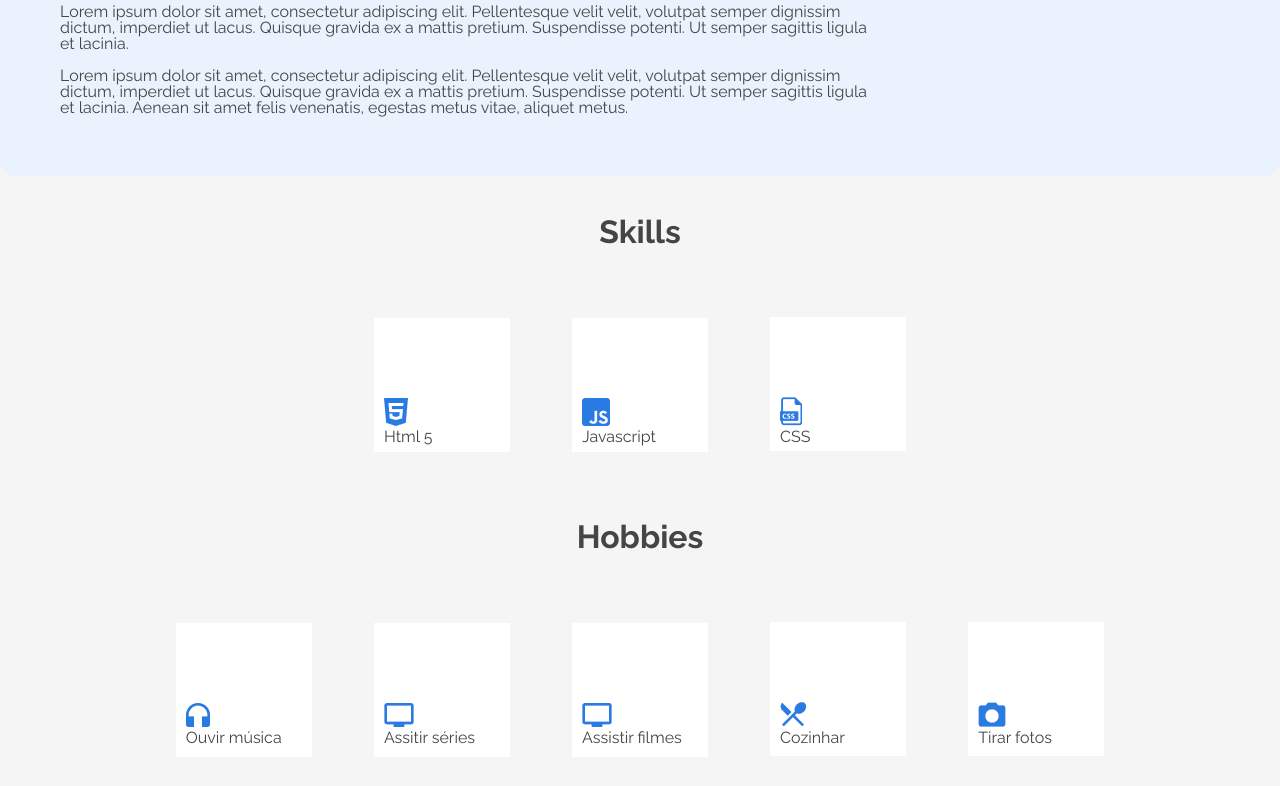
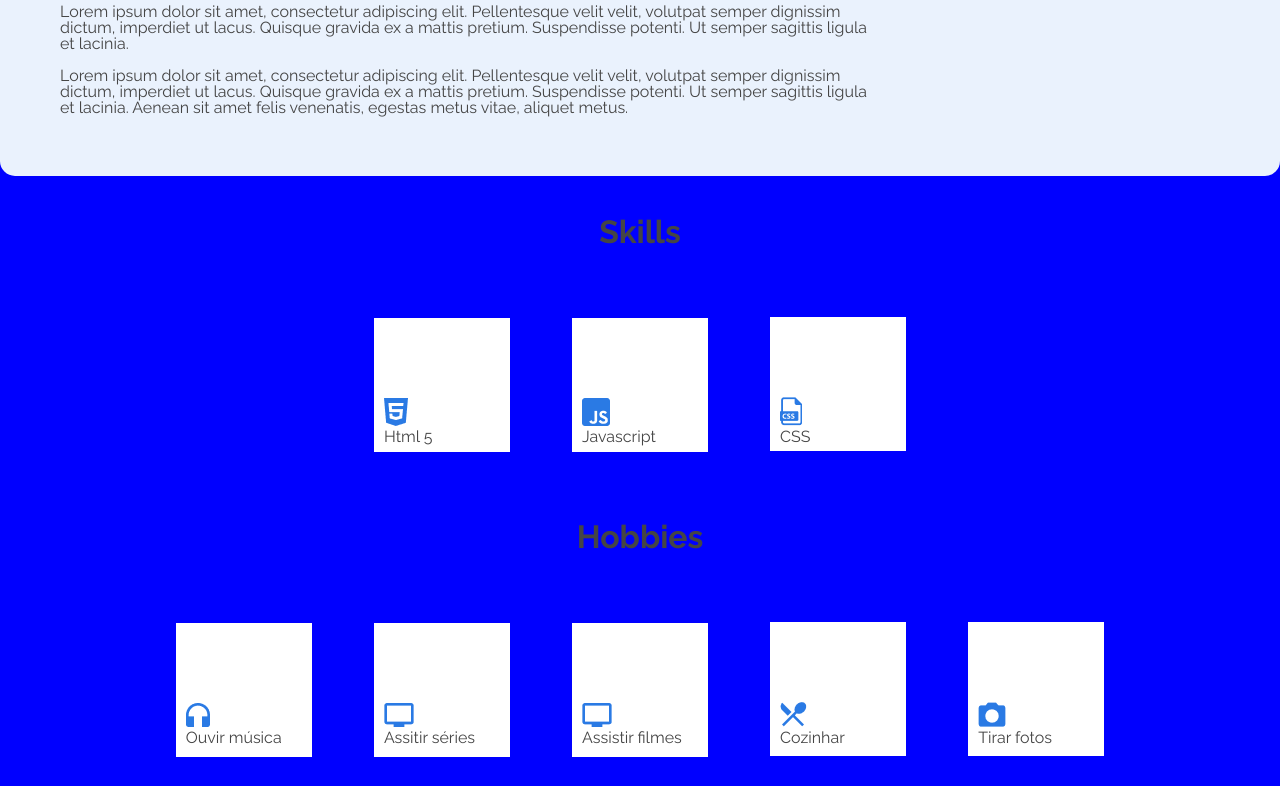
Before and after one commit to Ary-Cardoso/AluraChallenge-OracleOne-Front-End-Portfolio, a plain HTML site: page index.html in a window 1280 px wide. Shown: the part 563-1349 px from the top of the page. Drawn offline with Linux system fonts and the light colour scheme.

Commit message:
Update style.css

```diff
--- a/style.css
+++ b/style.css
@@ -1,5 +1,5 @@
 body{
-    background: #F5F5F5;
+    background: blue;
     font-family: 'Raleway', sans-serif;
     color: hsl(0, 0%, 27%);
 }
```
